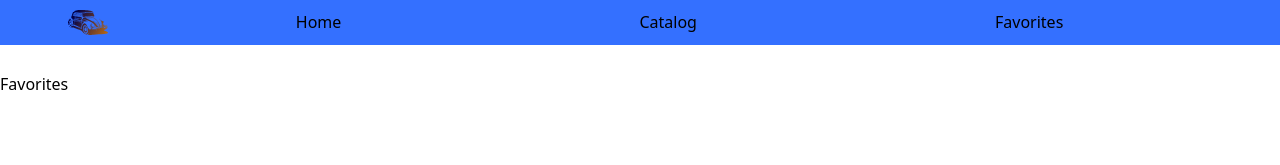
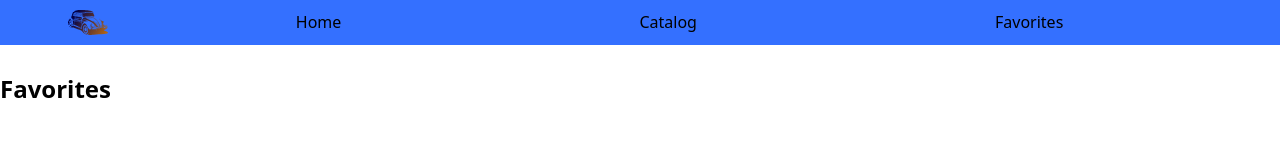
Before and after one commit to Kirra-acc/rentNroll, a React (Vite) app: page /rentNroll/favorites in a window 1280 px wide. Shown: the top 165 px of the page. Built offline with nearby package versions, Linux system fonts and the light colour scheme.

Commit message:
add favorites logic basic

```diff
--- a/src/components/Catalog/CatalogItem.jsx
+++ b/src/components/Catalog/CatalogItem.jsx
@@ -9,17 +9,28 @@ import {
 } from "./Catalog.styled.js";
 import { FaRegHeart } from "react-icons/fa";
 import { useDispatch, useSelector } from "react-redux";
-import { modalIsOpen, selectedItemId } from "../../redux/selectors.js";
+import { favoriteItems, modalIsOpen, selectedItemId } from "../../redux/selectors.js";
 import PopUp from "../PopUp/PopUp.jsx";
-import { changeModalOpen, changeSelectedItemId } from "../../redux/slice.js";
+import { addToFavorites, changeModalOpen, changeSelectedItemId, removeFromFavorites } from "../../redux/slice.js";
 
 const CatalogItem = ({ item }) => {
   const dispatch = useDispatch();
   const isModalOpen = useSelector(modalIsOpen);
   const selectedId = useSelector(selectedItemId);
+  const favorites = useSelector(favoriteItems);
+
+  const isFavorite = favorites.some((favorite) => favorite?.id === item?.id);
 
   const city = item?.address.split(",")[1]?.trim();
   const country = item?.address.split(",")[2]?.trim();
+
+  const handleFavoriteClick = () => {
+    if (isFavorite) {
+      dispatch(removeFromFavorites(item.id));
+    } else {
+      dispatch(addToFavorites(item));
+    }
+  };
 
   return (
     <StyledListItem key={item?.id}>
@@ -31,7 +42,7 @@ const CatalogItem = ({ item }) => {
       />
       <StyledGradient></StyledGradient>
 
-      <StyledFavBtn type="button">
+      <StyledFavBtn type="button" onClick={handleFavoriteClick}>
         <FaRegHeart
           style={{ cursor: "pointer", color: "var(--white)" }}
           size={18}
--- a/src/components/Favorites/Favorites.jsx
+++ b/src/components/Favorites/Favorites.jsx
@@ -1,8 +1,20 @@
 // import React from 'react'
 
+import { useSelector } from "react-redux"
+import { favoriteItems } from "../../redux/selectors"
+
 const Favorites = () => {
+  const favorites = useSelector(favoriteItems);
+
   return (
-    <div>Favorites</div>
+    <div>
+      <h2>Favorites</h2>
+      {favorites.map((favorite) => (
+        <div key={favorite?.id}>
+          <p>{favorite?.make} - {favorite?.model}</p>
+        </div>
+      ))}
+    </div>
   )
 }
 
--- a/src/redux/selectors.js
+++ b/src/redux/selectors.js
@@ -4,3 +4,4 @@ export const modalIsOpen = (state) => state.carsGallery.modalIsOpen;
 export const selectedItemId = (state) => state.carsGallery.selectedItemId;
 export const selectedFilters = state => state.carsGallery.filters;
 export const isFirstRender = state => state.carsGallery.firstRender;
+export const favoriteItems = state => state.carsGallery.favItems;
--- a/src/redux/slice.js
+++ b/src/redux/slice.js
@@ -6,6 +6,7 @@ export const slice = createSlice({
   name: "catalog",
   initialState: {
     items: [],
+    favItems: [],
     modalIsOpen: false,
     loading: false,
     select: "",
@@ -33,6 +34,12 @@ export const slice = createSlice({
     },
     changeRender: (state, { payload }) => {
       state.firstRender = payload;
+    },
+    addToFavorites: (state, { payload }) => {
+      state.favItems.push(payload);
+    },
+    removeFromFavorites: (state, { payload }) => {
+      state.favItems = state.favItems.filter((item) => item.id !== payload);
     },
   },
   extraReducers: (builder) => {
@@ -65,4 +72,6 @@ export const {
   addHomeItems,
   changeFilters,
   changeRender,
+  addToFavorites,
+  removeFromFavorites,
 } = slice.actions;
```
